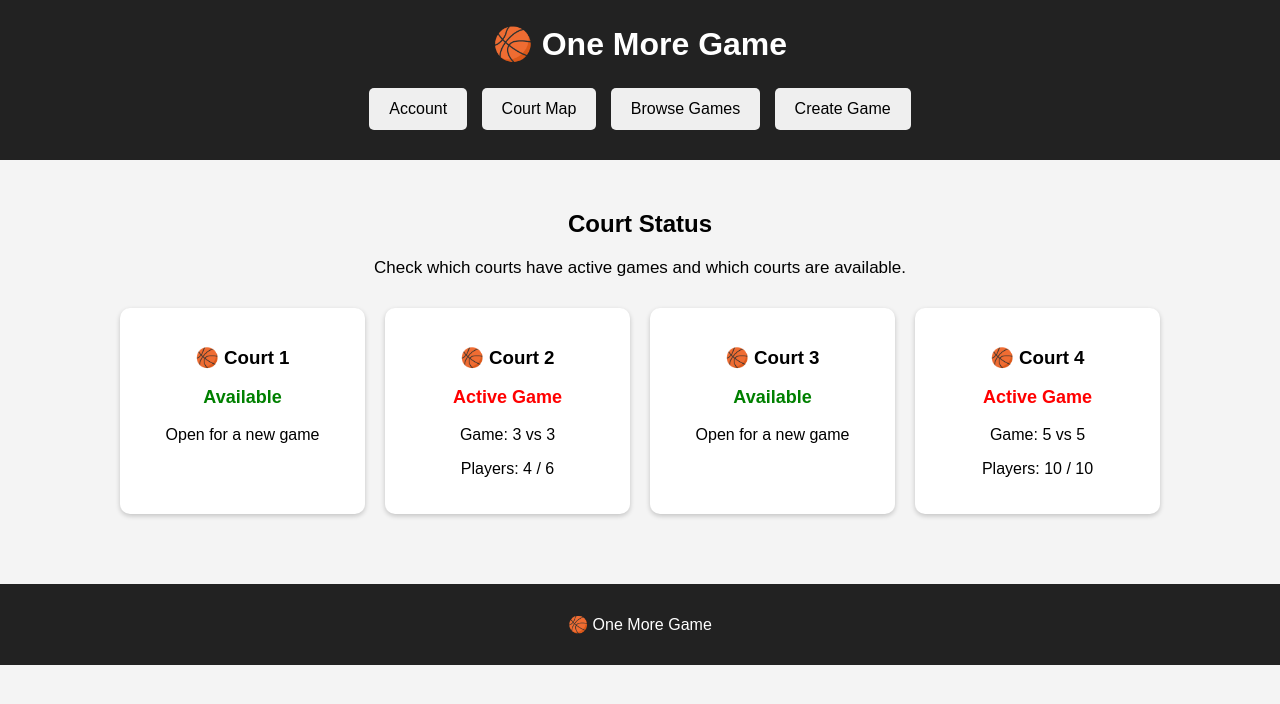
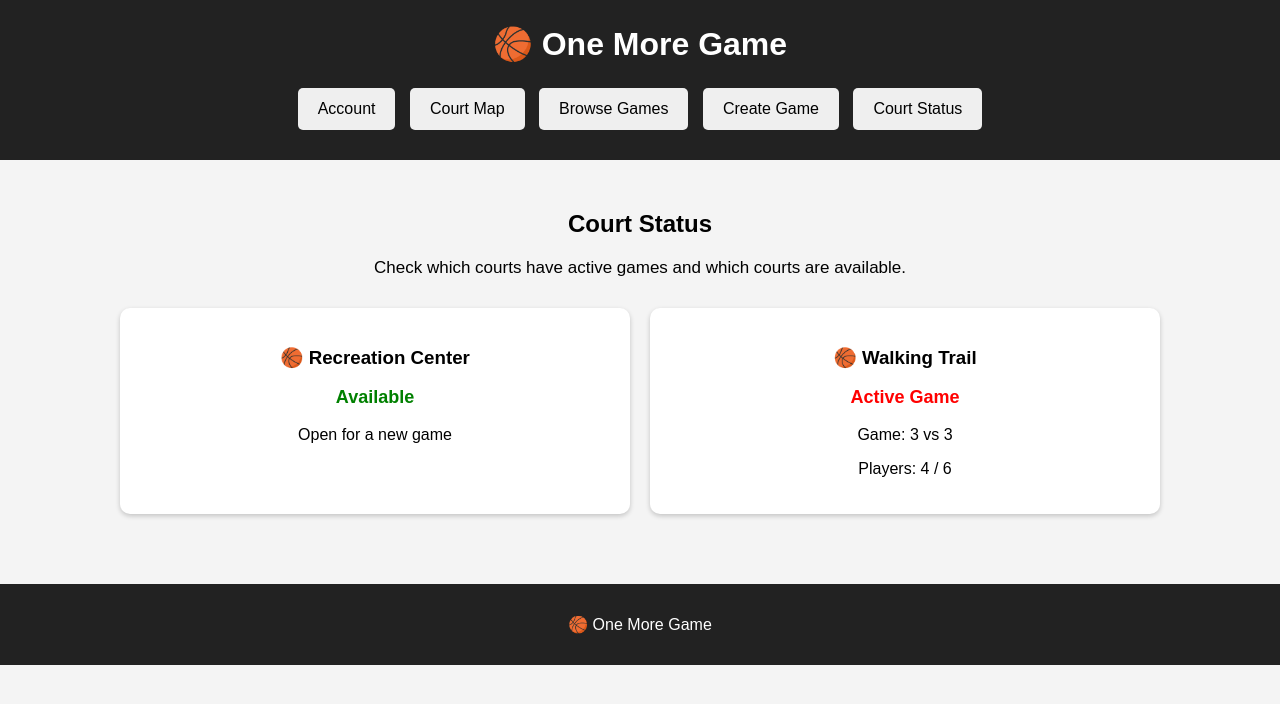
Before and after one commit to lignel57/One-More-Game, a PHP site: page / in a window 1280 px wide. Shown: the top 704 px of the page. Run offline with PHP 8.4, Linux system fonts and the light colour scheme.

Commit message:
Broke up the original Court_Map.html code into index.html, script.js, and style.css. Also removed the redundant main.php file. Seperated Court Map and court status into two seperate sections. Made the court status maps more accurate to the two available court locations on the map.

```diff
--- a/index.html
+++ b/index.html
@@ -10,6 +10,12 @@
 
     <link rel="stylesheet" href="style.css">
 </head>
+
+    <!-- From Leafletjs.com -->
+<link rel="stylesheet" href="https://unpkg.com/leaflet@1.9.4/dist/leaflet.css" integrity="sha256-p4NxAoJBhIIN+hmNHrzRCf9tD/miZyoHS5obTRR9BMY=" crossorigin="" />
+<script src="https://unpkg.com/leaflet@1.9.4/dist/leaflet.js" integrity="sha256-20nQCchB9co0qIjJZRGuk2/Z9VM+kNiyxNV1lvTlZBo=" crossorigin=""></script>
+
+
 
 <body>
 
@@ -36,6 +42,10 @@
             <button onclick="showSection('game')">
                 Create Game
             </button>
+                <button onclick="showSection('home')">
+                    Court Status
+                </button>
+
 
         </nav>
 
@@ -60,7 +70,7 @@
 
                 <div class="status-card">
 
-                    <h3>🏀 Court 1</h3>
+                    <h3>🏀 Recreation Center</h3>
 
                     <p class="available">
                         Available
@@ -77,7 +87,8 @@
 
                 <div class="status-card">
 
-                    <h3>🏀 Court 2</h3>
+                    <h3>🏀 Walking Trail
+                    </h3>
 
                     <p class="active-game">
                         Active Game
@@ -92,48 +103,6 @@
                     </p>
 
                 </div>
-
-
-                <!-- Court 3 -->
-
-                <div class="status-card">
-
-                    <h3>🏀 Court 3</h3>
-
-                    <p class="available">
-                        Available
-                    </p>
-
-                    <p>
-                        Open for a new game
-                    </p>
-
-                </div>
-
-
-                <!-- Court 4 -->
-
-                <div class="status-card">
-
-                    <h3>🏀 Court 4</h3>
-
-                    <p class="active-game">
-                        Active Game
-                    </p>
-
-                    <p>
-                        Game: 5 vs 5
-                    </p>
-
-                    <p>
-                        Players: 10 / 10
-                    </p>
-
-                </div>
-
-            </div>
-
-        </section>
 
 
         <!-- Account Page -->
@@ -215,93 +184,15 @@
 
         <!-- Court Map Page -->
 
-        <section id="map" class="section">
-
-            <h2>Court Map</h2>
-
-            <p class="intro">
-                View the current status of each basketball court.
-            </p>
+        <title>Court Map</title>
 
 
-            <div class="map-legend">
+        <section id="map" class="section">
+        <h2>Court Map</h2>
+        <p class="intro">View the current status of each basketball court.</p>
+        <div id="leafletMap"></div>
 
-                <h3>Legend</h3>
-
-                <p>
-                    🟢 Available Court
-                </p>
-
-                <p>
-                    🟡 Partially Full
-                </p>
-
-                <p>
-                    🔴 Full / Active Game
-                </p>
-
-            </div>
-
-
-            <div class="court-map">
-
-
-                <div class="court available-court">
-
-                    <h3>🏀 Court 1</h3>
-
-                    <p>
-                        Available
-                    </p>
-
-                </div>
-
-
-                <div class="court partial-court">
-
-                    <h3>🏀 Court 2</h3>
-
-                    <p>
-                        Partially Full
-                    </p>
-
-                    <p>
-                        4 / 6 Players
-                    </p>
-
-                </div>
-
-
-                <div class="court available-court">
-
-                    <h3>🏀 Court 3</h3>
-
-                    <p>
-                        Available
-                    </p>
-
-                </div>
-
-
-                <div class="court active-court">
-
-                    <h3>🏀 Court 4</h3>
-
-                    <p>
-                        Full
-                    </p>
-
-                    <p>
-                        10 / 10 Players
-                    </p>
-
-                </div>
-
-
-            </div>
-
-        </section>
-
+            </section>
 
         <!-- Browse Games Page -->
 
--- a/script.js
+++ b/script.js
@@ -195,3 +195,100 @@ function joinGame(court) {
         + "!";
 
 }
+
+
+
+
+// Court Map Code (Michael Lignelle)
+var center = [39.709974, -75.117575];
+//initialize court player count.
+var count = 0;
+
+
+
+var bounds = L.latLngBounds(
+    [center[0] - 0.001, center[1] - 0.0015],  // southwest corner
+    [center[0] + 0.001, center[1] + 0.0015]   // northeast corner
+);
+
+var map = L.map('leafletMap', {
+    maxBounds: bounds,
+    maxBoundsViscosity: 1.0,
+    minZoom: 18,
+    maxZoom: 18
+}).setView(center, 18);
+
+
+//Tile layers from Maptiler (including attribution)
+
+L.tileLayer('https://api.maptiler.com/maps/openstreetmap/{z}/{x}/{y}.jpg?key=tJwk9meS0E9ByXaEfPw7', {
+    attribution: '<a href="https://www.maptiler.com/copyright/" target="_blank">&copy; MapTiler</a> <a href="https://www.openstreetmap.org/copyright" target="_blank">&copy; OpenStreetMap contributors</a>',
+}).addTo(map);
+
+
+// Names and coordinates of the two courts
+
+var courts = [
+    {
+        name: "Trail",
+        coordinates: [39.709435, -75.116998]
+    },
+    {
+        name: "Rec Center",
+        coordinates: [39.710367073297384, -75.11807590270632]
+    }
+];
+
+//Function to get court Status to give the court status colors.
+function getStatus(count){
+    if (count >=4) return "#2ecc71"; //green
+    if (count >= 1) return "#f1c40f"; //yellow
+    return "#e74c3c" //red
+}
+
+
+//places markers of the courts based on court status (not implemented yet)
+// Red for empty, Yellow for 1-3. and Green for 4+
+
+
+courts.forEach(function(court) {
+    court.marker = L.circleMarker(court.coordinates, {
+        radius: 10,
+        color: "#333",
+        weight: 1,
+        fillColor: getStatus(court.playerCount),
+        fillOpacity: 0.9
+    })
+        .addTo(map)
+        .bindPopup("<strong>" + court.name + "</strong><br>");   //Used to claude to update the old marker function for the future dynamic markers with the previous getStatus function
+});
+
+
+//Map Legend
+
+
+var legend = L.control({position: 'bottomright'});
+
+// Color coded court status
+legend.onAdd = function (map){
+    var div = L.DomUtil.create('div', 'info legend');
+    div.innerHTML =
+    '<h4>Court Status</h4>' +
+    '<div class = "legend-row"><span class = "legend-marker" style ="background:#e74c3c;"></span>Red: Empty</div>' +
+        '\n<div class = "legend-row"><span class = "legend-marker" style = "background: #f1c40f;"></span> Yellow: 1-3 Players</div>' +
+        '\n<div class = "legend-row"><span class = "legend-marker" style = "background: #2ecc71;"></span> Green: 4+ Players</div>';
+
+        return div;
+};
+
+legend.addTo(map)
+
+const mapSection = document.getElementById('map');
+const mapObserver = new MutationObserver(function() {
+    if (mapSection.classList.contains('active')) {
+        map.invalidateSize();
+    }
+});
+mapObserver.observe(mapSection, { attributes: true, attributeFilter: ['class'] });
+
+;
```
Also changed, not shown: court-map.html (deleted, +0 -153 lines), main.php (deleted, +0 -40 lines), style.css (+41 -0 lines).
